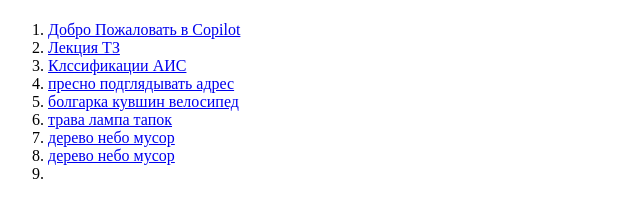
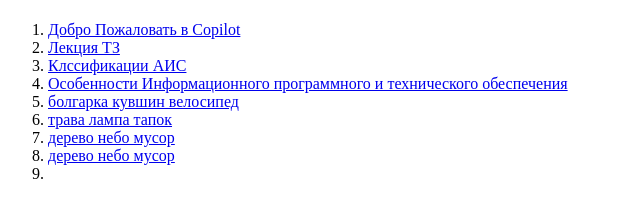
Before and after one commit to mansory-jpeg/-, a plain HTML site: page index (3).html in a window 1280 px wide. Shown: the whole page, without its empty margins (0-640 px from the left). Drawn offline with Linux system fonts and the light colour scheme.

Commit message:
Add files via upload

```diff
--- a/index (3).html
+++ b/index (3).html
@@ -11,7 +11,7 @@
         <li><a href="Eugene Habibulin.html">Добро Пожаловать в Copilot</a></li>
         <li><a href="popov.html">Лекция ТЗ</a></li>
         <li><a href="true.html">Клссификации АИС</a></li>
-        <li><a href="tyla.tm">пресно подглядывать адрес</a></li>
+        <li><a href="chuba_byba.html">Особенности Информационного программного и технического обеспечения</a></li>
         <li><a href="rostov.ru">болгарка кувшин велосипед</a></li>
         <li><a href="puma.ru">трава лампа тапок</a></li>
         <li><a href="cover.com">дерево небо мусор</a></li>
```
